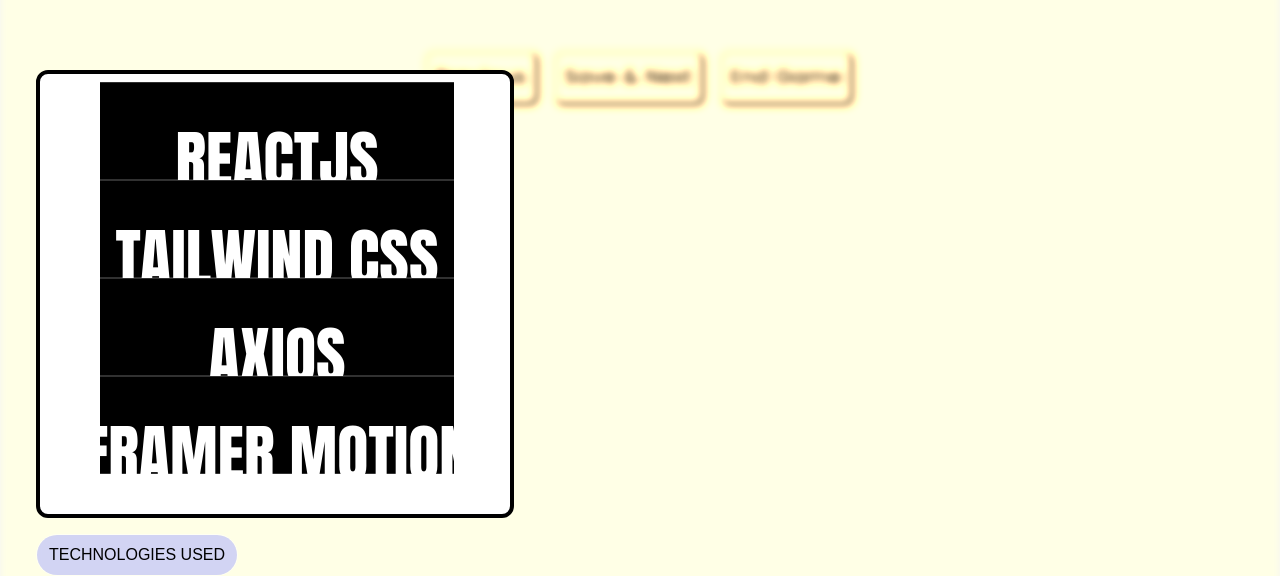
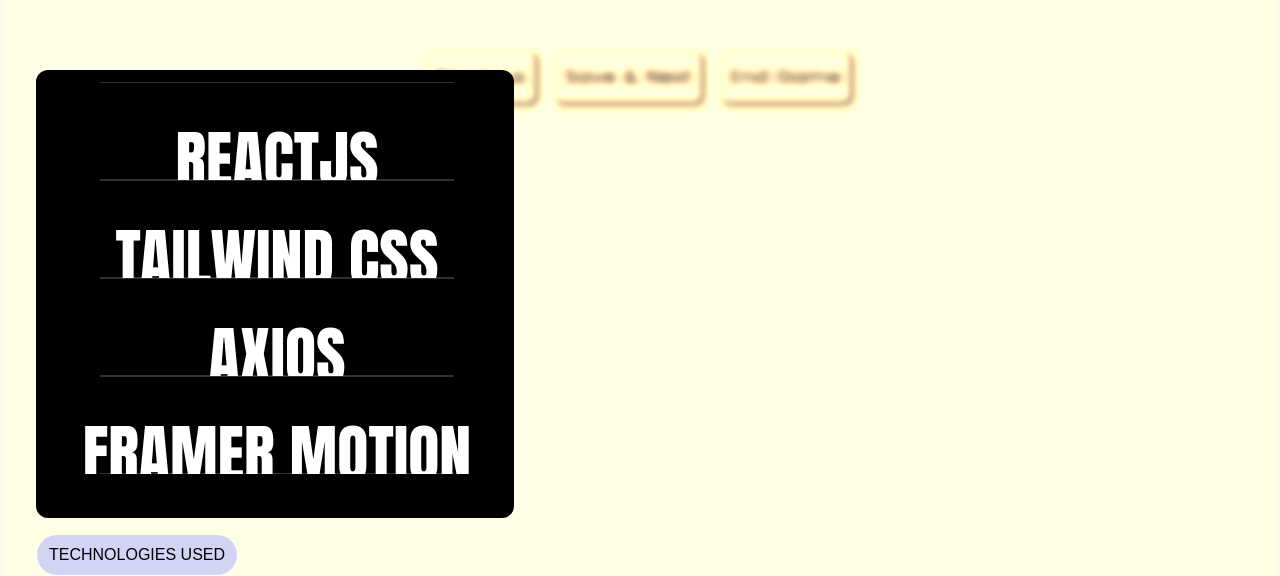
Before and after one commit to YashwantOstwal/Radiantly-Assignment, a React (Vite) app: page / in a window 1280 px wide. Both pictures are taken after a click on the button "TECHNOLOGIES USED". Shown: the part 188-764 px from the top of the page. Built offline with nearby package versions, Linux system fonts and the light colour scheme; no server answers; a web font is replaced by a local one.

Commit message:
fixed bg

```diff
--- a/src/components/technologiesUsed.jsx
+++ b/src/components/technologiesUsed.jsx
@@ -26,7 +26,7 @@ export default function TechnologiesUsed() {
             <AnimatePresence>
               {show &&
               <>
-                <motion.div variants = {variants} initial = "opacity0" animate = "opacity1" exit = "opacity0" className = 'h-[80%] bg-black border-black border-4 bg-white rounded-xl pl-4 pr-3 py-2'>
+                <motion.div variants = {variants} initial = "opacity0" animate = "opacity1" exit = "opacity0" className = 'h-[80%] bg-black border-black border-4 rounded-xl pl-4 pr-3 py-2'>
                 <div className = 'h-full overflow-y-scroll'>
                   <MagicOnHover title = "ReactJS" clusterCloudOf4={['Components','Hooks','Functions','Props'] } />
                   <MagicOnHover title = "Tailwind CSS" clusterCloudOf4={['Flexbox','Grid','Typography','Responsivity'] } />
```
